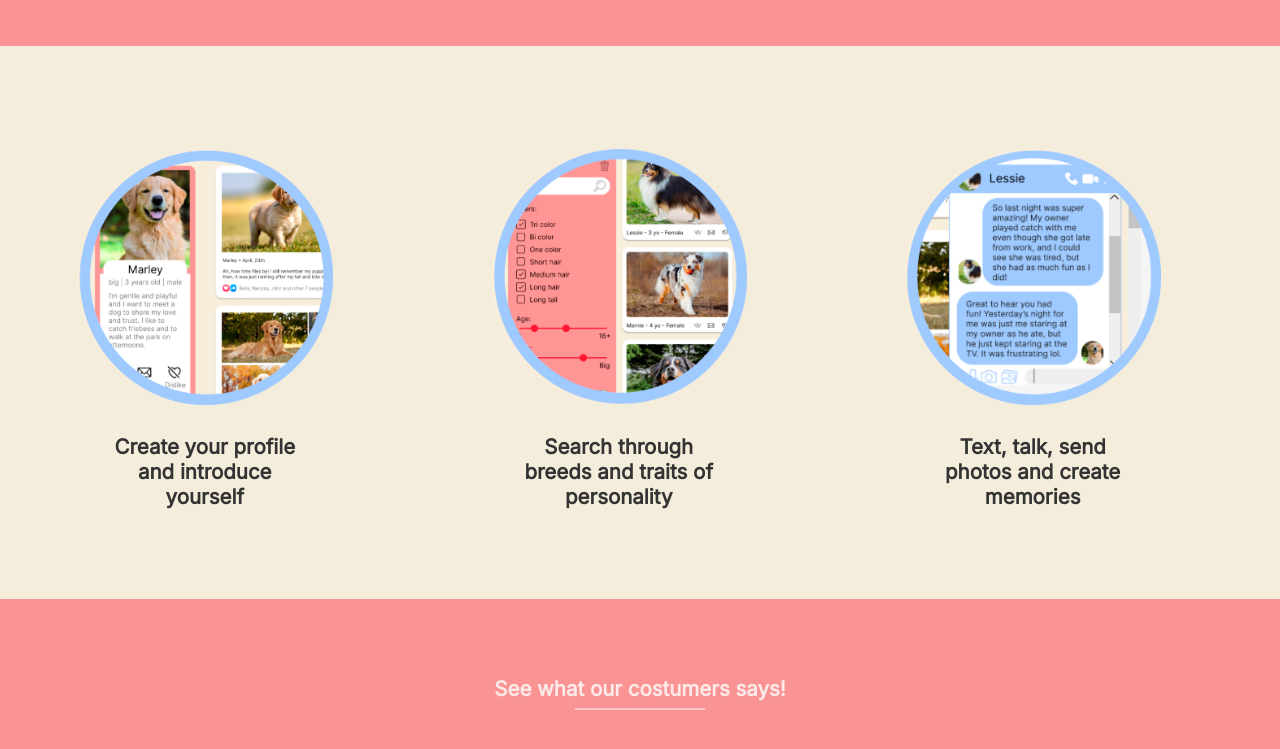
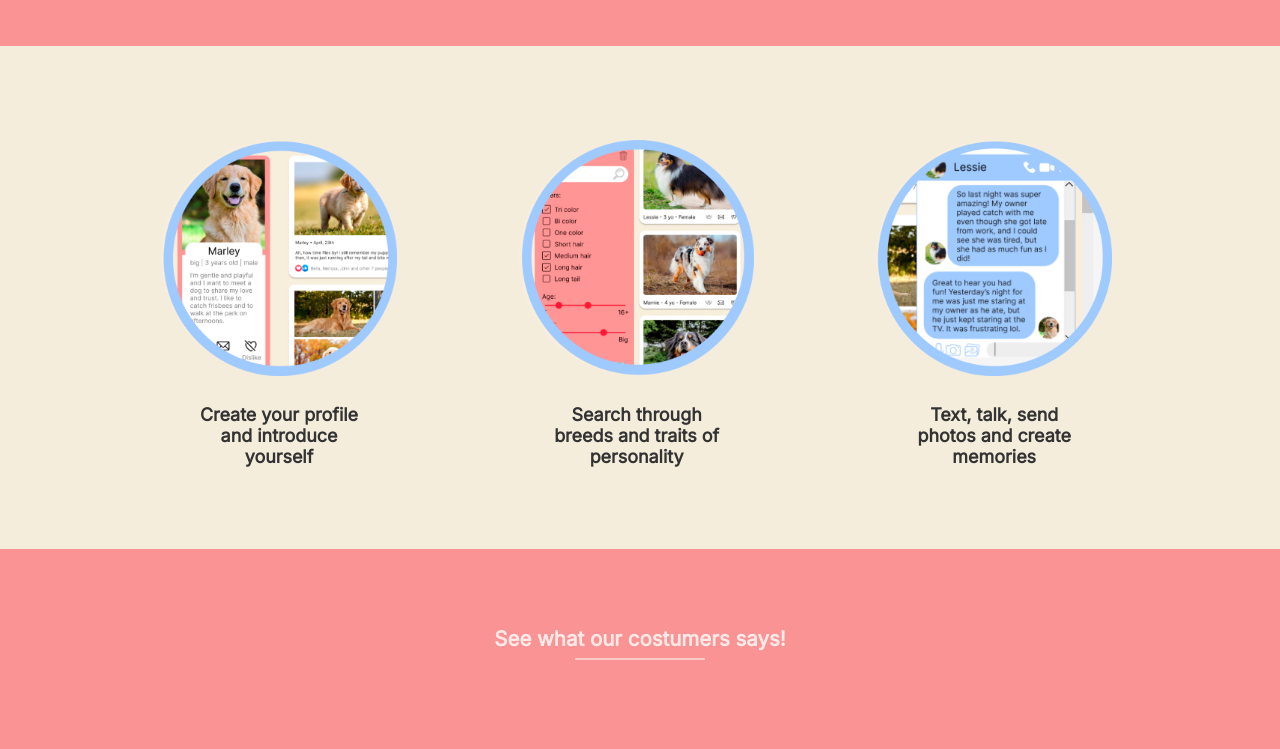
Before and after one commit to kwakbyeol/Tindog, a plain HTML site: page index.html in a window 1280 px wide. Shown: the part 739-1488 px from the top of the page. Drawn offline with Linux system fonts and the light colour scheme.

Commit message:
Update styles.css

```diff
--- a/css/styles.css
+++ b/css/styles.css
@@ -55,7 +55,7 @@ p {
 }
 .about-container {
   margin: 0;
-  padding: 0;
+  padding: 0 0 0 8%;
 }
 .android-icon {
   height: 4.6%;
@@ -329,13 +329,14 @@ img:nth-child(5) {
 }
 .previews {
   padding-top: 8%;
-  margin: 0 6%;
+  margin: 0 5%;
   width: 20%;
 }
 .previews-text {
   display: inline-block;
   margin: 0;
-  padding: 2% 8.5% 7%;
+  font-size: 1.4vw;
+  padding: 2% 7.5% 7%;
   text-align: center;
   width: 15%;
 }
```
